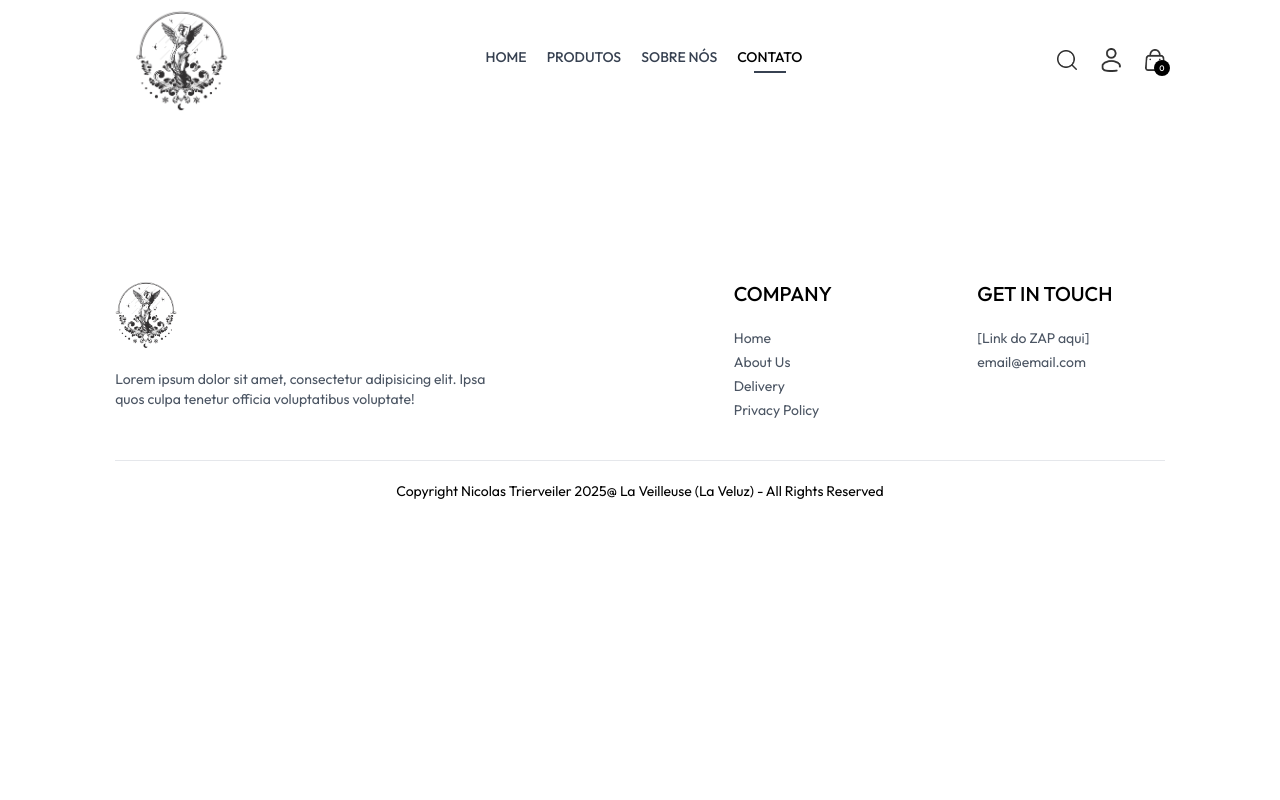
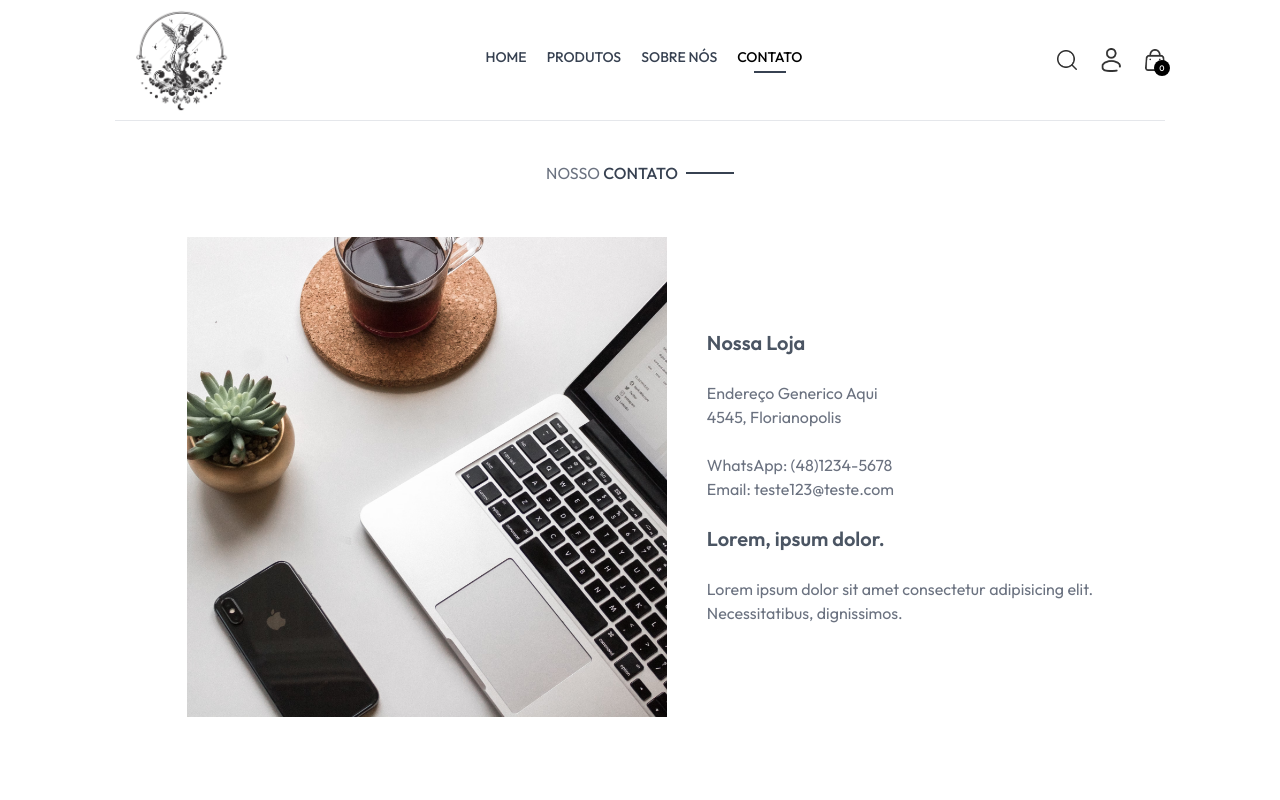
Before and after one commit to nictrierveiler/React-Ecommerce, a React (Vite) app: page /contact in a window 1280 px wide. Shown: the top 800 px of the page. Built offline with nearby package versions, Linux system fonts and the light colour scheme.

Commit message:
FRONT END - DONE

```diff
--- a/src/App.jsx
+++ b/src/App.jsx
@@ -4,7 +4,7 @@
 import Collection from './pages/Collection'
 import About from './pages/About'
 import Cart from './pages/Cart'
-import Content from './pages/Content'
+import Contact from './pages/Contact'
 import Login from './pages/Login'
 import Orders from './pages/Orders'
 import PlaceOrder from './pages/PlaceOrder'
@@ -25,7 +25,7 @@
         <Route path='/collection' element={<Collection/>} />
         <Route path='/about' element={<About/>} />
         <Route path='/cart' element={<Cart/>} />
-        <Route path='/content' element={<Content/>} />
+        <Route path='/contact' element={<Contact/>} />
         <Route path='/login' element={<Login/>} />
         <Route path='/orders' element={<Orders/>} />
         <Route path='/place-order' element={<PlaceOrder/>} />
--- /dev/null
+++ b/src/pages/Contact.jsx
@@ -0,0 +1,28 @@
+import React from 'react'
+import { assets } from '../assets/frontend_assets/assets'
+import Title from '../components/Title'
+import NewsletterBox from '../components/NewsletterBox'
+
+function Contact() {
+  return (
+    <div>
+      <div className='text-center text-2x1 pt-10 border-t'>
+        <Title text1={'NOSSO'} text2={'CONTATO'}/>
+      </div>
+      <div className='my-10 flex flex-col justify-center md:flex-row gap-10 mb-28'>
+        <img className='w-full md:max-w-[480px]' src={assets.contact_img} alt="" />
+        <div className='flex flex-col justify-center items-start gap-6'>
+          <p className='font-semibold text-xl text-gray-600'>Nossa Loja</p>
+          <p className='text-gray-500'>Endereço Generico Aqui <br /> 4545, Florianopolis</p>
+          <p className='text-gray-500'>WhatsApp: (48)1234-5678 <br /> Email: teste123@teste.com</p>
+          <p className='font-semibold text-xl text-gray-600'>Lorem, ipsum dolor.</p>
+          <p className='text-gray-500'>Lorem ipsum dolor sit amet consectetur adipisicing elit. <br /> Necessitatibus, dignissimos.</p>
+        </div>
+      </div>
+
+      <NewsletterBox />
+    </div>
+  )
+}
+
+export default Contact
--- a/src/pages/Content.jsx
+++ /dev/null
@@ -1,9 +0,0 @@
-import React from 'react'
-
-const Content = () => {
-  return (
-    <div>Content</div>
-  )
-}
-
-export default Content
```
